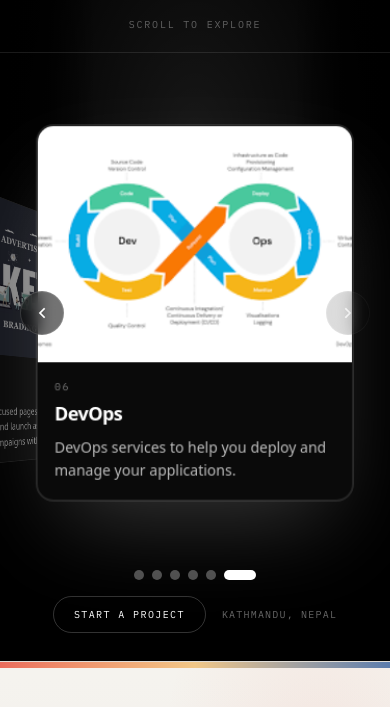
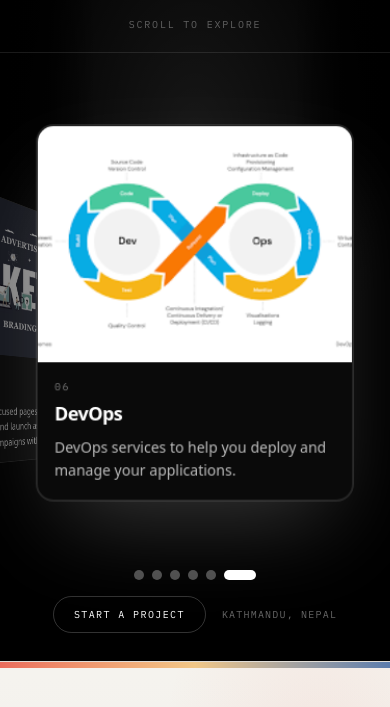
Before and after one commit to sandip-dev-max/sandip-, a Next.js app: page / in a window 390 px wide. Shown: the part 1237-1944 px from the top of the page. Built offline with nearby package versions, Linux system fonts and the light colour scheme.

Commit message:
removed prev

```diff
--- a/src/components/work-with-us/WorkWithMe.tsx
+++ b/src/components/work-with-us/WorkWithMe.tsx
@@ -254,16 +254,6 @@
             aria-roledescription="carousel"
             aria-label="Work with me"
           >
-            <button
-              type="button"
-              onClick={goToPrevious}
-              disabled={activeIndex === 0}
-              className="absolute left-0 z-30 flex h-11 w-11 items-center justify-center rounded-full border border-white/15 bg-black/55 text-white backdrop-blur-sm transition enabled:hover:border-white/35 enabled:hover:bg-white/10 disabled:cursor-not-allowed disabled:opacity-25 sm:left-2"
-              aria-label="Previous"
-            >
-              <i className="ri-arrow-left-s-line text-xl" aria-hidden="true" />
-            </button>
-
             <div
               ref={trackRef}
               className="carousel-track relative h-full w-full [transform-style:preserve-3d]"
@@ -313,16 +303,6 @@
                 </article>
               ))}
             </div>
-
-            <button
-              type="button"
-              onClick={goToNext}
-              disabled={activeIndex === CARD_COUNT - 1}
-              className="absolute right-0 z-30 flex h-11 w-11 items-center justify-center rounded-full border border-white/15 bg-black/55 text-white backdrop-blur-sm transition enabled:hover:border-white/35 enabled:hover:bg-white/10 disabled:cursor-not-allowed disabled:opacity-25 sm:right-2"
-              aria-label="Next"
-            >
-              <i className="ri-arrow-right-s-line text-xl" aria-hidden="true" />
-            </button>
           </div>
 
           <div className="absolute bottom-7 left-0 right-0 z-20 flex flex-col items-center gap-4 px-5">
```
